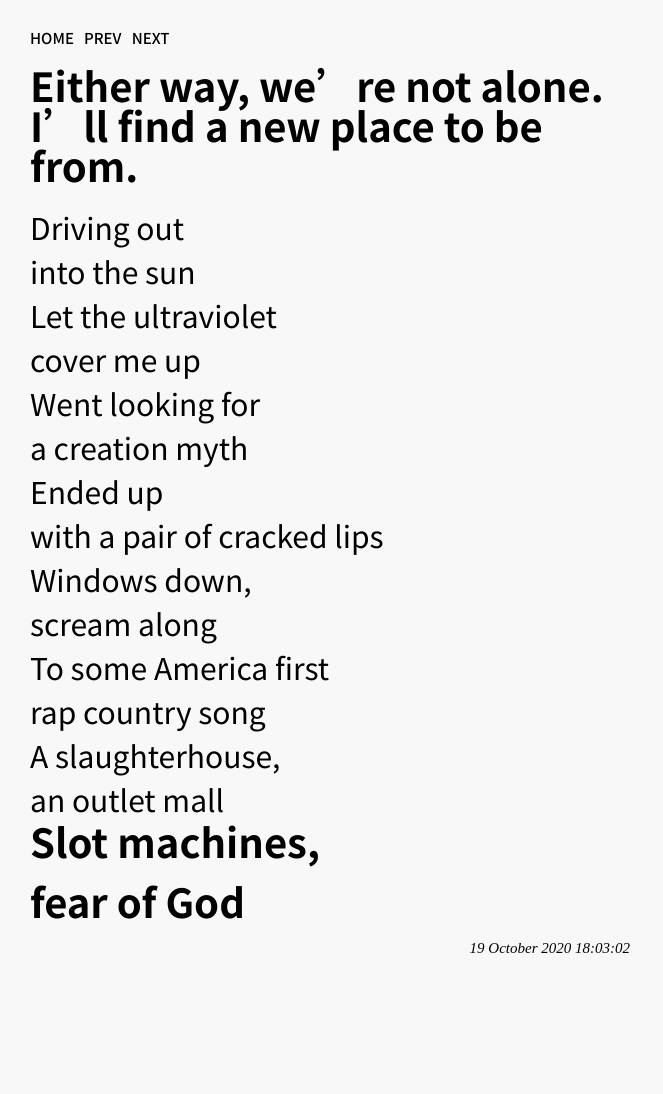
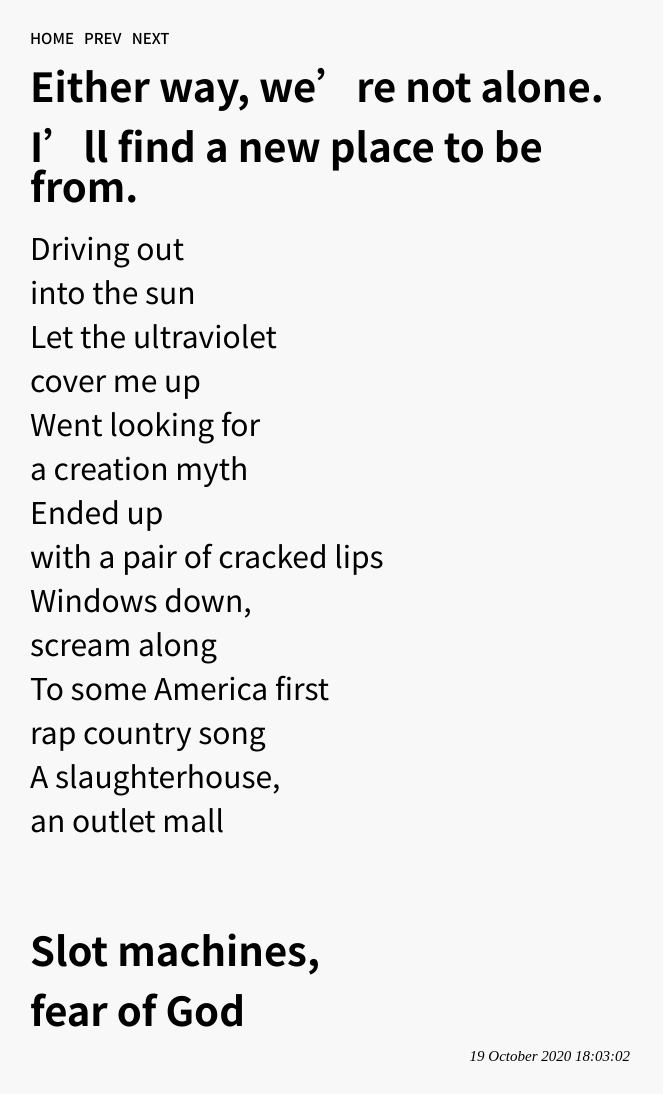
Before and after one commit to law-wang/ferrari, a Jekyll site: the page built from _posts/2020-10-19-thirtythree.md, in a window 1280 px wide. Shown: the whole page, without its empty margins (0-663 px from the left). Built offline with Jekyll 4.4.1, drawn with Linux system fonts in a browser that asks for light colours; some web fonts are replaced; before the commit the page ends 986 px from its top, so only the background shows below that.

Commit message:
Update 2020-10-19-thirtythree.md

```diff
--- a/_posts/2020-10-19-thirtythree.md
+++ b/_posts/2020-10-19-thirtythree.md
@@ -3,7 +3,9 @@ layout: post
 date:   2020-10-19 18:03:02
 ---
 
-###### Either way, we're not alone. I'll find a new place to be from.
+###### Either way, we're not alone.
+
+###### I'll find a new place to be from.
 
 Driving out
 
@@ -33,6 +35,8 @@ A slaughterhouse,
 
 an outlet mall
 
+<br/><br/>
+
 ###### Slot machines,
 
 ###### fear of God
```
